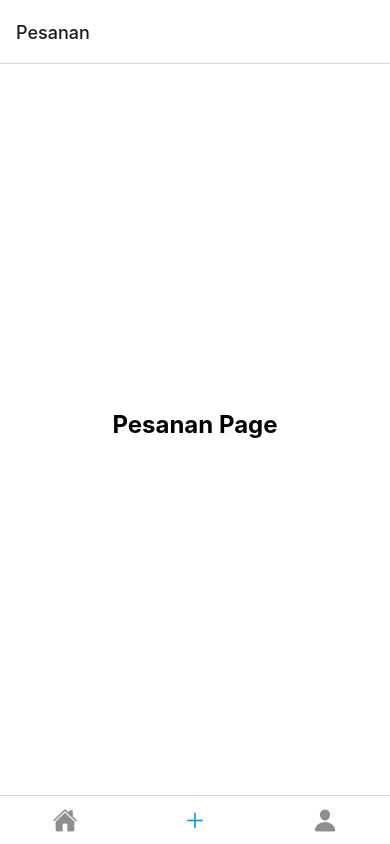
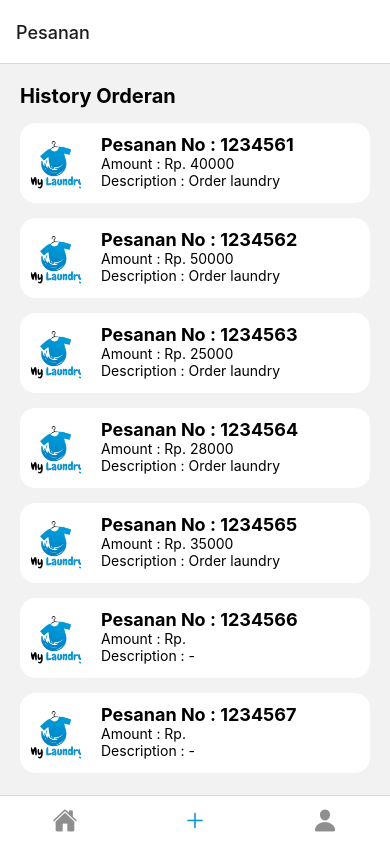
Before and after one commit to Final-Project-MyLaundry/frontend, a React Native app in the folder UserApp/: screen /Pesanan in a window 390 px wide. Built offline with nearby package versions, Linux system fonts and the light colour scheme.

Commit message:
Layouting Pesanan UserPage

```diff
--- a/UserApp/package.json
+++ b/UserApp/package.json
@@ -17,7 +17,8 @@
     "expo-status-bar": "~1.6.0",
     "react": "18.2.0",
     "react-native": "0.72.6",
-    "react-native-vector-icons": "^10.0.3"
+    "react-native-vector-icons": "^10.0.3",
+    "expo-secure-store": "~12.3.1"
   },
   "devDependencies": {
     "@babel/core": "^7.20.0"
--- /dev/null
+++ b/UserApp/src/components/CardOrder.js
@@ -0,0 +1,185 @@
+import { FlatList, Image, SafeAreaView, StyleSheet, Text, TouchableOpacity, View } from "react-native";
+import { useNavigation } from "@react-navigation/native";
+
+export default function CardOrder() {
+    const orders = [
+        {
+            orderId: "1",
+            customerName: "John Doe",
+            "items": [
+                {
+                    "itemId": "101",
+                    "itemName": "T-Shirt",
+                    "quantity": 3
+                },
+                {
+                    "itemId": "102",
+                    "itemName": "Jeans",
+                    "quantity": 2
+                }
+            ],
+            totalAmount: 40000,
+            "pickupDate": "2024-01-20",
+            "deliveryDate": "2024-01-22",
+            status: "Pending",
+            description: "Order laundry"
+        },
+        {
+            orderId: "2",
+            customerName: "Jane Smith",
+            "items": [
+                {
+                    "itemId": "201",
+                    "itemName": "Dress",
+                    "quantity": 1
+                },
+                {
+                    "itemId": "202",
+                    "itemName": "Blouse",
+                    "quantity": 2
+                }
+            ],
+            totalAmount: 50000,
+            "pickupDate": "2024-01-21",
+            "deliveryDate": "2024-01-23",
+            status: "Processing",
+            description: "Order laundry"
+
+        },
+        {
+            orderId: "3",
+            customerName: "Bob Johnson",
+            "items": [
+                {
+                    "itemId": "301",
+                    "itemName": "Socks",
+                    "quantity": 5
+                },
+                {
+                    "itemId": "302",
+                    "itemName": "Shorts",
+                    "quantity": 3
+                }
+            ],
+            totalAmount: 25000,
+            "pickupDate": "2024-01-22",
+            "deliveryDate": "2024-01-25",
+            status: "Completed",
+            description: "Order laundry"
+
+        },
+        {
+            orderId: "4",
+            customerName: "Bob Johnson",
+            "items": [
+                {
+                    "itemId": "301",
+                    "itemName": "Socks",
+                    "quantity": 5
+                },
+                {
+                    "itemId": "302",
+                    "itemName": "Shorts",
+                    "quantity": 3
+                }
+            ],
+            totalAmount: 28000,
+            "pickupDate": "2024-01-22",
+            "deliveryDate": "2024-01-25",
+            status: "Completed",
+            description: "Order laundry"
+        },
+        {
+            orderId: "5",
+            customerName: "Bob Johnson",
+            "items": [
+                {
+                    "itemId": "301",
+                    "itemName": "Socks",
+                    "quantity": 5
+                },
+                {
+                    "itemId": "302",
+                    "itemName": "Shorts",
+                    "quantity": 3
+                }
+            ],
+            totalAmount: 35000,
+            "pickupDate": "2024-01-22",
+            "deliveryDate": "2024-01-25",
+            status: "Completed",
+            description: "Order laundry"
+
+        }, { orderId: "6", status: "Pending", description: "-" }, { orderId: "7", status: "Pending", description: "-" }, { orderId: "8", status: "Pending", description: "-" }
+    ]
+
+    const navigation = useNavigation()
+    const content = ({ item, index }) => (
+        <>
+            <TouchableOpacity key={index}>
+                <View style={styles.cardOrder} key={index} >
+                    <Image
+                        source={require('../../assets/logo.png')}
+                        style={{ width: 50, height: 50, marginTop: 5 }}
+                    />
+                    <View style={styles.orderText}>
+                        <Text style={{ fontWeight: 'bold', fontSize: 18 }}>Pesanan No : 123456{index + 1}</Text>
+                        <Text>Amount : Rp. {item.totalAmount}</Text>
+                        <Text>Description : {item.description}</Text>
+                    </View>
+                </View>
+            </TouchableOpacity>
+        </>
+    );
+
+    return (
+        <SafeAreaView style={styles.container}>
+            <FlatList
+                data={orders}
+                renderItem={content}
+                keyExtractor={item => item.orderId}
+            />
+        </SafeAreaView>
+    );
+}
+
+const styles = StyleSheet.create({
+    container: {
+        marginTop: -20,
+        flexDirection: 'row',
+        flex: 1,
+        padding: 20,
+    },
+    historyTitle: {
+        fontSize: 20,
+        fontWeight: 'bold',
+        marginBottom: 10,
+        textAlign: 'center',
+    },
+    cardOrder: {
+        backgroundColor: 'white',
+        borderRadius: 15,
+        marginTop: 5,
+        marginBottom: 10,
+        padding: 10,
+        width: 'auto',
+        height: 80,
+        flexDirection: 'row', // Baris untuk memisahkan saldo dan tombol klaim
+        borderColor: "#fff",
+        borderWidth: 1,
+    },
+    orderText: {
+        fontSize: 14,
+        marginLeft: 20,
+    },
+    historyTextContainer: {
+        flex: 1,
+        justifyContent: 'center',
+        alignItems: 'flex-end',
+    },
+    historyText: {
+        color: 'gray',
+        fontSize: 12,
+        fontStyle: 'italic',
+    },
+});
--- a/UserApp/src/components/Home.js
+++ b/UserApp/src/components/Home.js
@@ -15,7 +15,7 @@ const HomeForm = ({ navigation }) => {
                             style={styles.logoImage}
                         />
                     </View>
-                    <Text style={styles.userName}>Bambang</Text>
+                        <Text style={styles.userName}>Bambang</Text>
                     <Text style={styles.cardTitle}>Saldo: Rp 1.000.000 </Text>
                     <TouchableOpacity style={styles.addButton}>
                         <Text style={styles.addButtonText}>Add Saldo</Text>
--- a/UserApp/src/components/Login.js
+++ b/UserApp/src/components/Login.js
@@ -75,7 +75,7 @@ const styles = StyleSheet.create({
         marginTop: 10,
     },
     registerLink: {
-        color: 'dark-red',
+        color: '#0C94D2',
         textDecorationLine: 'underline',
     },
     buttonText: {
--- a/UserApp/src/components/LogoutButton.js
+++ b/UserApp/src/components/LogoutButton.js
@@ -3,8 +3,6 @@ import { TouchableOpacity, Text, StyleSheet } from 'react-native';
 
 const LogoutButton = ({ navigation }) => {
     const handleLogout = () => {
-        // Logika logout di sini (jika perlu)
-        // Navigasi ke halaman home setelah logout
         navigation.navigate('LoginForm')
     };
 
@@ -24,7 +22,6 @@ const styles = StyleSheet.create({
         padding: 10,
         borderRadius: 5,
         alignItems: 'center',
-        marginTop: 16,
         marginRight: 16,
     },
     buttonText: {
--- a/UserApp/src/components/Pesanan.js
+++ b/UserApp/src/components/Pesanan.js
@@ -1,43 +1,25 @@
-import { StyleSheet, Text, View, TouchableOpacity } from 'react-native';
 import React from 'react';
-import { StatusBar } from 'expo-status-bar';
+import { View, Text, StyleSheet } from 'react-native';
+import CardOrder from './CardOrder';
 
-const Pesanan = ({ navigation }) => {
+export default function Pesanan() {
     return (
         <View style={styles.container}>
-            <Text style={styles.title}>Pesanan Page</Text>
-            <StatusBar style="auto" />
+            <Text style={styles.historyTitle}>History Orderan</Text>
+            <CardOrder />
         </View>
     );
-};
-
-export default Pesanan;
+}
 
 const styles = StyleSheet.create({
     container: {
         flex: 1,
-        backgroundColor: '#fff',
-        alignItems: 'center',
-        justifyContent: 'center',
+        padding: 20,
     },
-    title: {
-        fontSize: 24,
+    historyTitle: {
+        fontSize: 20,
         fontWeight: 'bold',
-        marginBottom: 10,
-    },
-    subtitle: {
-        fontSize: 16,
-        color: '#555',
-        marginBottom: 20,
-    },
-    button: {
-        backgroundColor: '#3498db',
-        padding: 10,
-        borderRadius: 5,
-    },
-    buttonText: {
-        color: '#fff',
-        fontSize: 18,
-        fontWeight: 'bold',
+        marginBottom: 30,
+        textAlign: 'left',
     },
 });
```
Also changed, not shown: UserApp/screens/PesananScreen.js (+5 -3 lines), UserApp/navigator/StackNavigator.js (line endings or trailing spaces), 1 other file (tests, documents, lock files or other folders).
